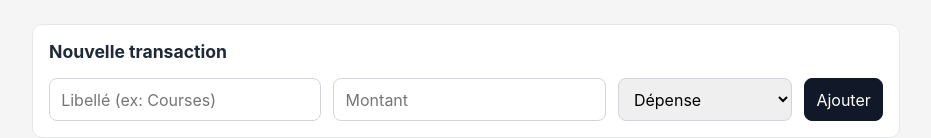
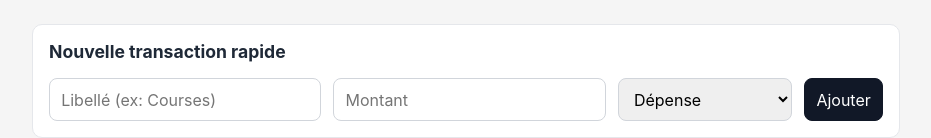
Before and after one commit to MansouriYoucef/Budget_Tracker, a React (Vite) app: page / in a window 1280 px wide. Shown: the part 209-347 px from the top of the page, without its empty margins (174-1105 px from the left). Built offline with nearby package versions, Linux system fonts and the light colour scheme.

Commit message:
Update section title for quick transaction addition in App component

```diff
--- a/src/App.jsx
+++ b/src/App.jsx
@@ -76,7 +76,7 @@ function App() {
       </section>
 
       <section className="panel" aria-label="Ajouter une transaction">
-        <h2>Nouvelle transaction</h2>
+        <h2>Nouvelle transaction rapide</h2>
 
         <form className="transaction-form" onSubmit={handleSubmit}>
           <input
```
